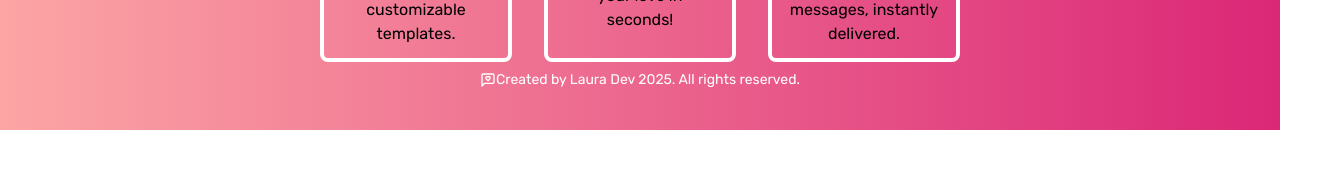
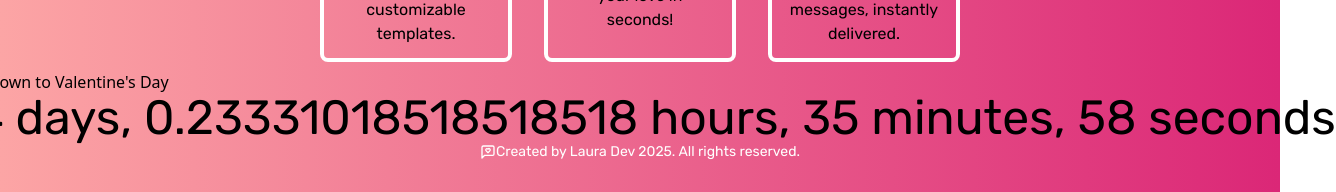
Before and after one commit to lavollmer/valentines-card, a React (Vite) app: page / in a window 1280 px wide. Shown: the part 822-1014 px from the top of the page, 1336 px wide, since content can reach past the window. Before the commit the page ends 952 px from the top, so only its background shows below. Built offline with nearby package versions, Linux system fonts and the light colour scheme.

Commit message:
Created a Countdown component until Valentine's Day

```diff
--- a/src/components/Countdown.tsx
+++ b/src/components/Countdown.tsx
@@ -1,28 +1,24 @@
-interface CountdownProps {
-    hours: number;
-    minutes: number;
-    seconds:number
-    days: number;
-}
+// interface CountdownProps {
+//   daysLeft: number;
+//   hoursLeft: number;
+//   minutesLeft: number;
+//   secondsLeft: number;
+// }
 
-const Countdown: React.FC<CountdownProps> = ({hours, minutes, seconds, days}) => {
-    var CountDownDate = new Date("Feb 14, 2025 00:00:00").getTime();
+const Countdown = () => {
+  // Creating a countdownDate
+  const countDownDate = new Date(2025, 2, 14).getTime();
 
-    var x = setInterval(function(){
-        var now = new Date().getTime()
+  const now = new Date().getTime();
 
-        var distance = countDownDate - now;
+  const distance = countDownDate - now;
 
-        var days = Math.floor(distance / (1000 * 60 * 60 * 24));
-        var hours = Math.floor(distance % (1000 * 60 * 60 * 24)) / (1000 * 60 * 60 * 24));
-        var minutes = Math.floor((distance % (1000 * 60 * 60)) / (1000 * 60));
-  var seconds = Math.floor((distance % (1000 * 60)) / 1000);
-    })
+  const daysLeft = Math.floor(distance / (1000 * 60 * 60 * 24));
+  const hoursLeft =
+    Math.floor(distance % (1000 * 60 * 60 * 24)) / (1000 * 60 * 60 * 24);
+  const minutesLeft = Math.floor((distance % (1000 * 60 * 60)) / (1000 * 60));
+  const secondsLeft = Math.floor((distance % (1000 * 60)) / 1000);
 
-    if (distance < 0) {
-        clearInterval(x);
-        return "over"
-    }
   return (
     <div>
       <div>
@@ -31,8 +27,10 @@ const Countdown: React.FC<CountdownProps> = ({hours, minutes, seconds, days}) =>
       <div className="grid grid-flow-col gap-5 text-center auto-cols-max">
         <div className="flex flex-col">
           <div className="font-rubik text-5xl">
-            {days}
-            <p>days</p>
+            <p>
+              {daysLeft} days, {hoursLeft} hours, {minutesLeft} minutes,{" "}
+              {secondsLeft} seconds
+            </p>
           </div>
         </div>
       </div>
--- a/src/components/LandingPage.tsx
+++ b/src/components/LandingPage.tsx
@@ -5,6 +5,7 @@ import BackgroundCard from "../assets/backgroundCard.jpg";
 import BoxText from "./BoxText";
 import ButtonVal from "./ButtonVal";
 import Navigation from "./Navigation";
+import Countdown from "./Countdown";
 
 const LandingPage = () => {
   const handleClick = () => {
@@ -24,11 +25,11 @@ const LandingPage = () => {
               <div className="container px-4 mx-auto">
                 <div className="max-w-4xl text-center justify-center">
                   <h1 className="mt-8 mb-6 text-4xl lg:text-5xl font-bold text-gray-100">
-                    Send a Personalized Valentine's Day Card They'll Never Forget
+                    Send a Personalized Valentine's Day Card They'll Never
+                    Forget
                   </h1>
                   <p className="max-w-3xl mx-auto mb-10 text-lg text-gray-300">
-                    Send a personalized digital card that
-                    speaks from the heart
+                    Send a personalized digital card that speaks from the heart
                   </p>
                   <div className="flex justify-center">
                     <ButtonVal buttonTitle="Create A Card" />
@@ -64,7 +65,7 @@ const LandingPage = () => {
           </div>
         </div>
         <div>
-
+          <Countdown />
         </div>
         <div>
           <Footer />
```
